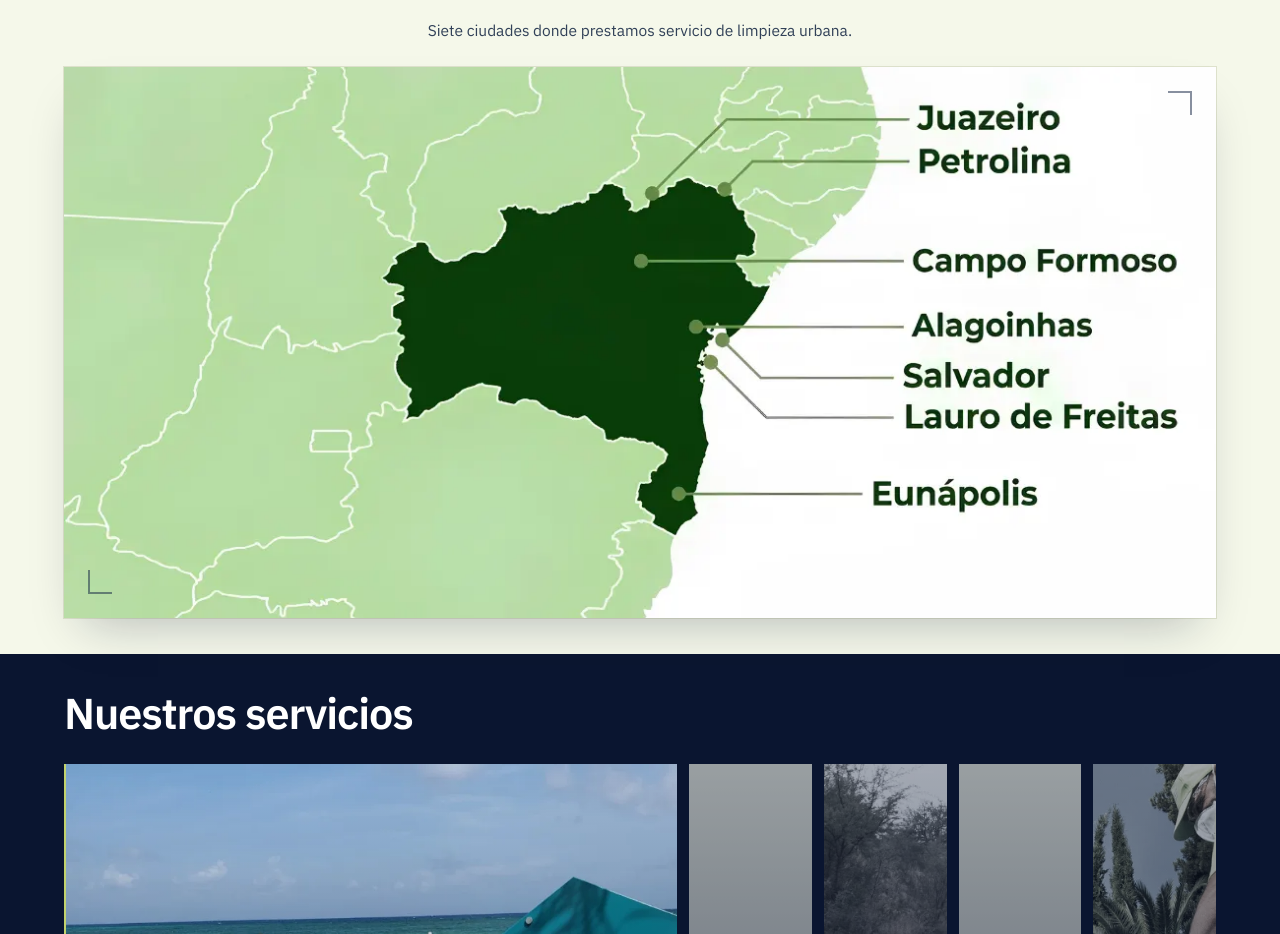
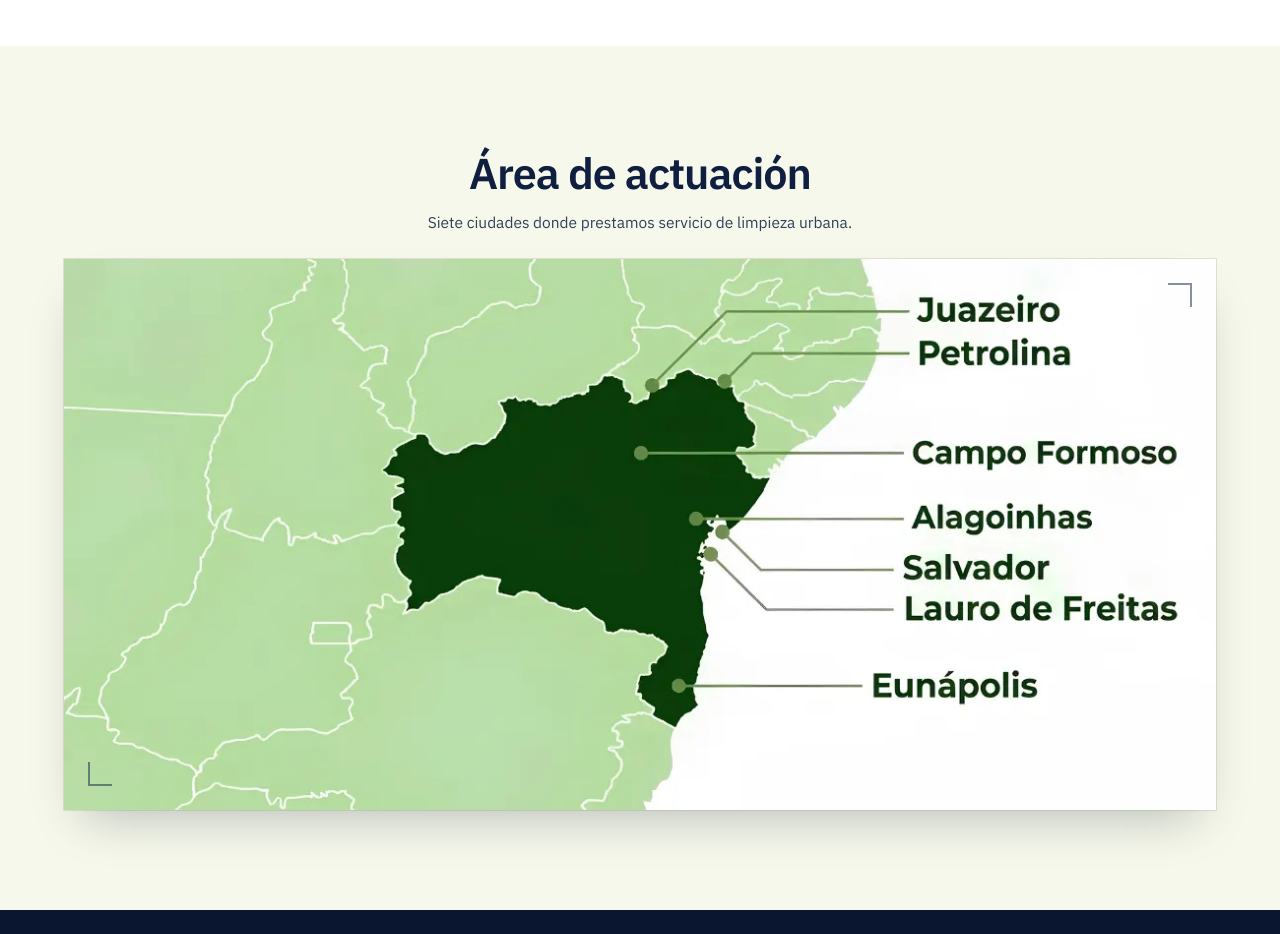
Before and after one commit to jhefferson-guerrero/cbs-web, a React (Vite) app: page /limp-city in a window 1280 px wide. Shown: the part 1618-2552 px from the top of the page. Built offline with nearby package versions, Linux system fonts and the light colour scheme.

Commit message:
Limp City: espacio de respiro arriba y abajo en Sobre la empresa y Area de actuacion

```diff
--- a/src/components/limpcity/LimpCityAbout.tsx
+++ b/src/components/limpcity/LimpCityAbout.tsx
@@ -13,6 +13,8 @@ export function LimpCityAbout() {
 
   return (
     <section className="bg-white">
+      {/* Espacio de respiro arriba y abajo, fuera del bloque de una vista. */}
+      <div aria-hidden="true" className="hidden lg:block lg:h-[clamp(2rem,8vh,6rem)]" />
       <div className="mx-auto grid w-full max-w-[1400px] items-center gap-12 px-6 py-16 lg:min-h-[calc(100svh-var(--nav-h))] lg:grid-cols-[minmax(0,1.2fr)_minmax(0,0.8fr)] lg:gap-[clamp(3rem,6vw,7rem)] lg:px-10 lg:py-[clamp(1.5rem,6vh,5rem)] xl:px-16 2xl:max-w-[1700px] 2xl:px-14">
         <div>
           <motion.p
@@ -70,6 +72,7 @@ export function LimpCityAbout() {
           </div>
         </div>
       </div>
+      <div aria-hidden="true" className="hidden lg:block lg:h-[clamp(2rem,8vh,6rem)]" />
     </section>
   )
 }
--- a/src/components/limpcity/LimpCityCoverage.tsx
+++ b/src/components/limpcity/LimpCityCoverage.tsx
@@ -12,7 +12,10 @@ export function LimpCityCoverage() {
   const reduceMotion = useReducedMotion()
 
   return (
-    <section className="flex flex-col bg-moss-50 px-6 py-16 sm:px-10 lg:h-[calc(100svh-var(--nav-h))] lg:min-h-[440px] lg:py-[clamp(1.25rem,4.5vh,4rem)] xl:px-16 2xl:px-24">
+    <section className="bg-moss-50">
+      {/* Espacio de respiro arriba y abajo, fuera del bloque de una vista. */}
+      <div aria-hidden="true" className="hidden lg:block lg:h-[clamp(2rem,8vh,6rem)]" />
+      <div className="flex flex-col px-6 py-16 sm:px-10 lg:h-[calc(100svh-var(--nav-h))] lg:min-h-[440px] lg:py-[clamp(1.25rem,4.5vh,4rem)] xl:px-16 2xl:px-24">
       <motion.div
         initial={reduceMotion ? false : { opacity: 0, y: 24 }}
         whileInView={{ opacity: 1, y: 0 }}
@@ -60,6 +63,8 @@ export function LimpCityCoverage() {
           />
         </div>
       </div>
+      </div>
+      <div aria-hidden="true" className="hidden lg:block lg:h-[clamp(2rem,8vh,6rem)]" />
     </section>
   )
 }
```
